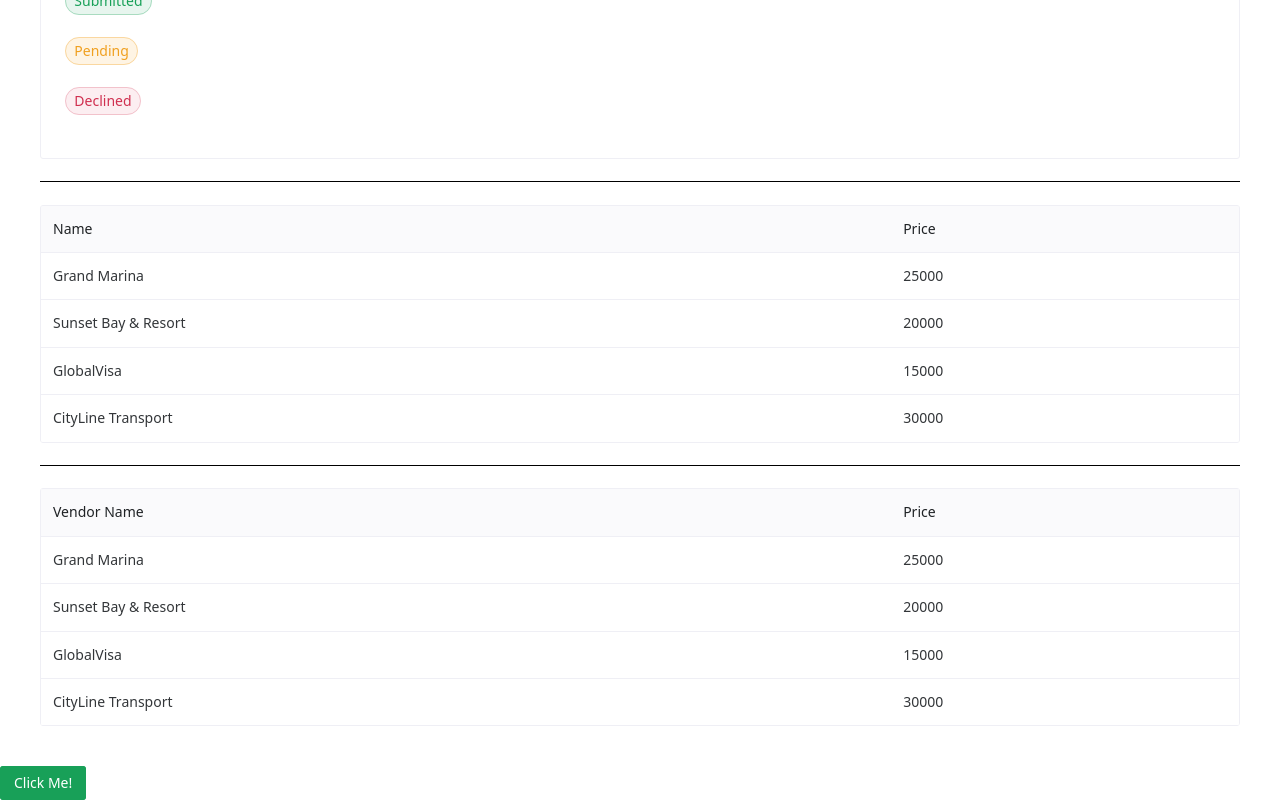
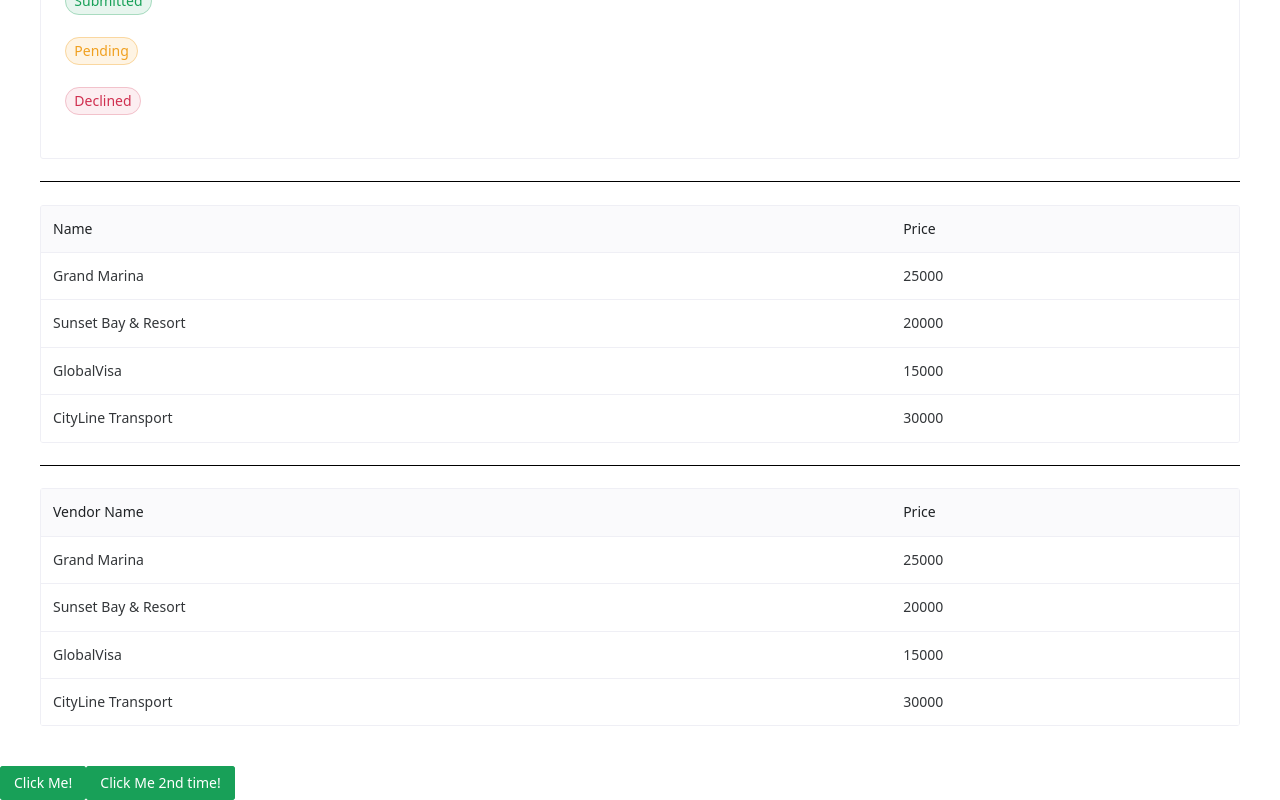
Before and after one commit to AyushChamoli29/Naive-UI-Practice, a Vue app: page / in a window 1280 px wide. Shown: the part 675-1475 px from the top of the page. Built offline with nearby package versions, Linux system fonts and the light colour scheme; the HTML template or start-up script is replaced by a standard one.

Commit message:
feature2 is added

```diff
--- a/src/two.vue
+++ b/src/two.vue
@@ -4,4 +4,5 @@ import { NButton } from "naive-ui";
 
 <template>
   <n-button type="primary">Click Me!</n-button>
+  <n-button type="primary">Click Me 2nd time!</n-button>
 </template>
```
